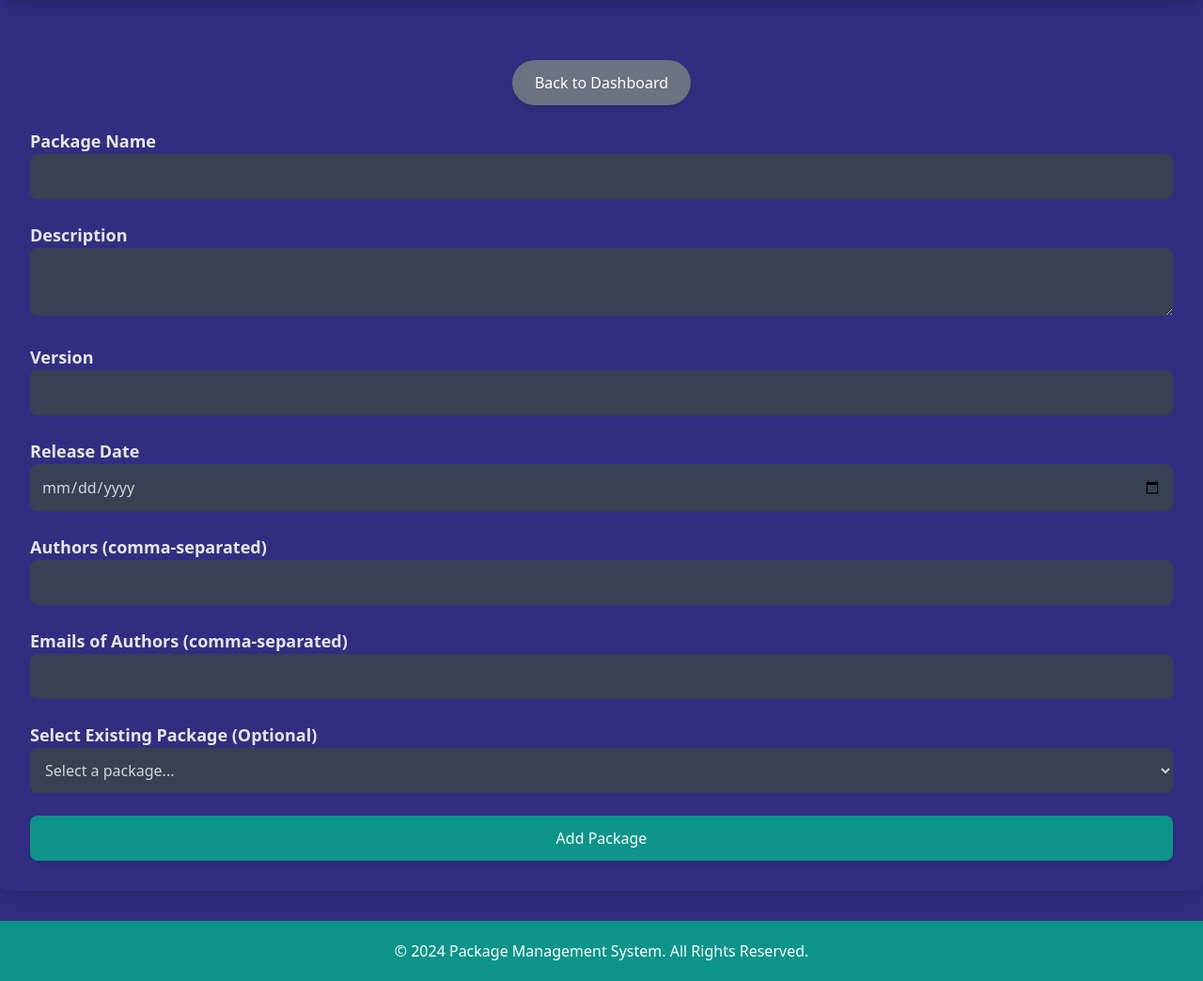
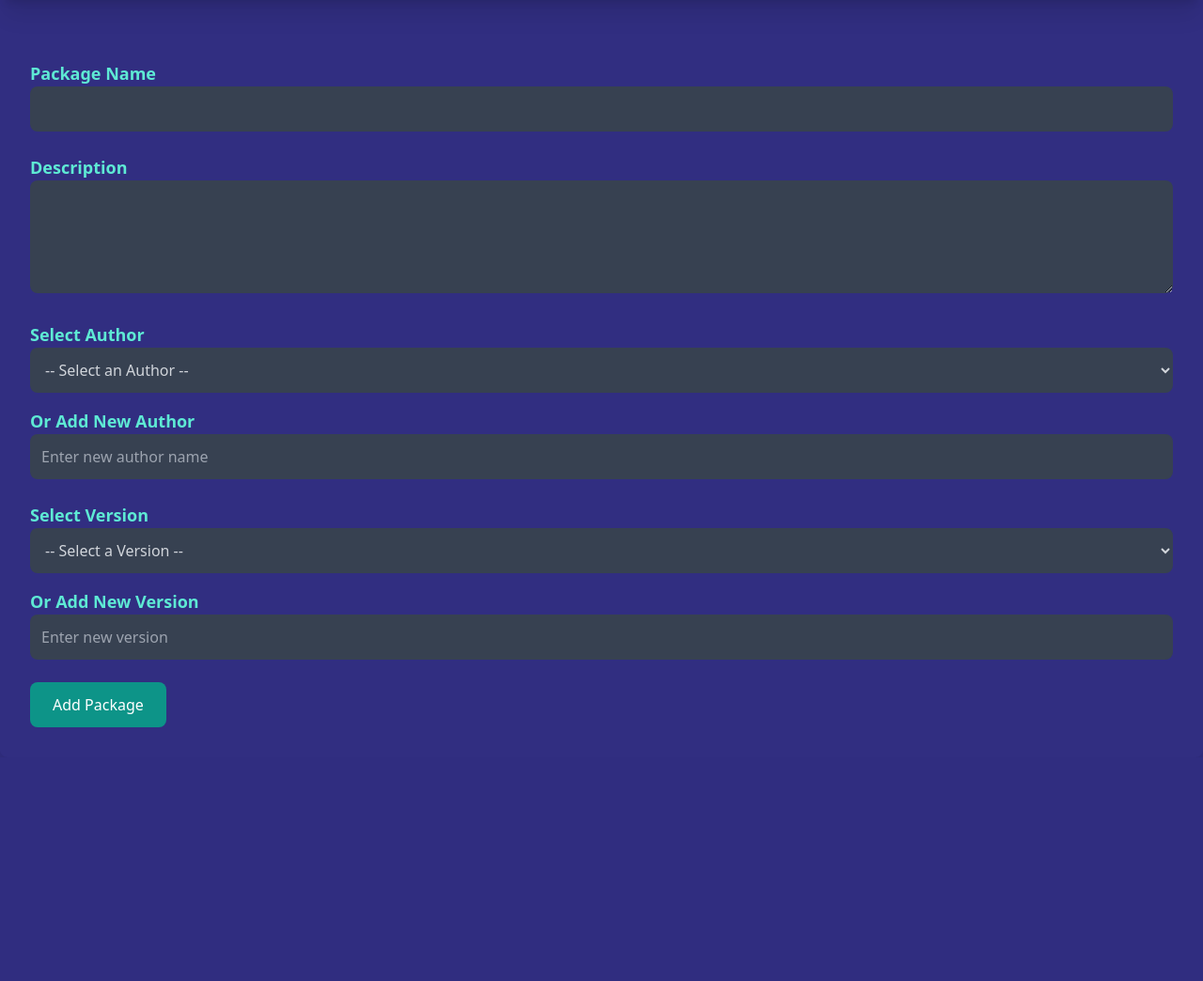
Before and after one commit to Youcode-Classe-E-2024-2025/tawba_zehaf_package, a PHP site: page /add_package.php in a window 1280 px wide. Shown: the part 104-1148 px from the top of the page at 94% size. After the commit the page ends 878 px from the top, so only its background shows below. Run offline with PHP 8.4, Linux system fonts and the light colour scheme; data comes from the database, SQL or seed files in the repository; some libraries are stand-ins or nearby versions.

Commit message:
add package update where i can select an author or version from database or add it manually

```diff
--- a/php/add_package.php
+++ b/php/add_package.php
@@ -1,78 +1,61 @@
 <?php
 require './db.php';
 
+// Si le formulaire est soumis
 if ($_SERVER['REQUEST_METHOD'] === 'POST') {
-    // Get input values from the form
-    $nom_package = $_POST['nom_package'] ?? '';
-    $description = $_POST['description'] ?? '';
-    $version = $_POST['version'] ?? '';
-    $release_date = $_POST['release_date'] ?? '';  // Added release date
-    $authors = $_POST['authors'] ?? '';
-    $emails = $_POST['emails'] ?? ''; // Added email input for authors
+    // Récupérer les données du formulaire
+    $nomPackage = $_POST['nom_package'];
+    $description = $_POST['description'];
 
-    // Validate input
-    if (empty($nom_package) || empty($description) || empty($version) || empty($release_date) || empty($authors) || empty($emails)) {
-        $error = "All fields are required!";
-    } else {
-        try {
-            // Check if package already exists in the database
-            $stmt = $pdo->prepare("SELECT COUNT(*) FROM packages WHERE nom_package = :nom_package");
-            $stmt->execute(['nom_package' => $nom_package]);
-            $package_exists = $stmt->fetchColumn();
+    // Ajouter le package dans la base de données
+    $stmt = $pdo->prepare("INSERT INTO packages (nom_package, description) VALUES (:nom_package, :description)");
+    $stmt->execute(['nom_package' => $nomPackage, 'description' => $description]);
 
-            if ($package_exists) {
-                $error = "A package with this name already exists!";
-            } else {
-                // Begin a transaction
-                $pdo->beginTransaction();
+    // Récupérer l'ID du package ajouté
+    $packageId = $pdo->lastInsertId();
 
-                // Insert the package into the 'packages' table
-                $stmt = $pdo->prepare("INSERT INTO packages (nom_package, description) VALUES (:nom_package, :description)");
-                $stmt->execute(['nom_package' => $nom_package, 'description' => $description]);
+    // Ajouter ou sélectionner un auteur
+    if (!empty($_POST['author_id'])) {
+        // Si un auteur existant est sélectionné
+        $authorId = $_POST['author_id'];
+        $stmt = $pdo->prepare("INSERT INTO auteurs_packages (id_auteur, id_package) VALUES (:author_id, :package_id)");
+        $stmt->execute(['author_id' => $authorId, 'package_id' => $packageId]);
+    } elseif (!empty($_POST['new_author'])) {
+        // Si un nouvel auteur est ajouté manuellement
+        $newAuthor = $_POST['new_author'];
+        $stmt = $pdo->prepare("INSERT INTO auteurs (nom_auteur) VALUES (:new_author)");
+        $stmt->execute(['new_author' => $newAuthor]);
+        $authorId = $pdo->lastInsertId();
+        $stmt = $pdo->prepare("INSERT INTO auteurs_packages (id_auteur, id_package) VALUES (:author_id, :package_id)");
+        $stmt->execute(['author_id' => $authorId, 'package_id' => $packageId]);
+    }
 
-                // Get the last inserted package ID
-                $id_package = $pdo->lastInsertId();
+    // Ajouter ou sélectionner une version
+    if (!empty($_POST['version'])) {
+        // Si une version existante est sélectionnée
+        $version = $_POST['version'];
+        $stmt = $pdo->prepare("INSERT INTO versions (id_package, version) VALUES (:package_id, :version)");
+        $stmt->execute(['package_id' => $packageId, 'version' => $version]);
+    } elseif (!empty($_POST['new_version'])) {
+        // Si une nouvelle version est ajoutée manuellement
+        $newVersion = $_POST['new_version'];
+        $stmt = $pdo->prepare("INSERT INTO versions (id_package, version) VALUES (:package_id, :new_version)");
+        $stmt->execute(['package_id' => $packageId, 'new_version' => $newVersion]);
+    }
 
-                // Insert version into 'versions' table
-                $stmt = $pdo->prepare("INSERT INTO versions (id_package, version, date_release) VALUES (:id_package, :version, :date_release)");
-                $stmt->execute(['id_package' => $id_package, 'version' => $version, 'date_release' => $release_date]);
-
-                // Insert authors and their emails into 'auteurs' and 'auteurs_packages' tables
-                $authors = explode(',', $authors);  // Expect authors to be comma-separated
-                $emails = explode(',', $emails);    // Expect emails to be comma-separated
-
-                foreach ($authors as $key => $author_name) {
-                    $author_name = trim($author_name);
-                    $email = isset($emails[$key]) ? trim($emails[$key]) : '';
-
-                    // Insert the author into the 'auteurs' table if they don't exist
-                    $stmt = $pdo->prepare("INSERT INTO auteurs (nom_auteur, email) VALUES (:nom_auteur, :email) ON DUPLICATE KEY UPDATE id_auteur=LAST_INSERT_ID(id_auteur)");
-                    $stmt->execute(['nom_auteur' => $author_name, 'email' => $email]);
-
-                    // Get the author ID and link to the package
-                    $author_id = $pdo->lastInsertId();
-                    $stmt = $pdo->prepare("INSERT INTO auteurs_packages (id_package, id_auteur) VALUES (:id_package, :id_auteur)");
-                    $stmt->execute(['id_package' => $id_package, 'id_auteur' => $author_id]);
-                }
-
-                // Commit the transaction
-                $pdo->commit();
-
-                // Redirect to the user page after successful addition
-                header("Location: user.php");
-                exit;
-            }
-        } catch (Exception $e) {
-            // Rollback if there is an error
-            $pdo->rollBack();
-            $error = "Error: " . $e->getMessage();
-        }
-    }
+    // Rediriger après l'ajout
+    header("Location: user.php");
+    exit();
 }
 
-// Fetch all existing packages for the selection dropdown
-$stmt = $pdo->query("SELECT * FROM packages");
-$existing_packages = $stmt->fetchAll();
+// Récupérer la liste des auteurs et des versions depuis la base de données
+$stmtAuthors = $pdo->prepare("SELECT * FROM auteurs");
+$stmtAuthors->execute();
+$authors = $stmtAuthors->fetchAll();
+
+$stmtVersions = $pdo->prepare("SELECT DISTINCT version FROM versions");
+$stmtVersions->execute();
+$versions = $stmtVersions->fetchAll();
 ?>
 
 <!DOCTYPE html>
@@ -81,69 +64,73 @@ $existing_packages = $stmt->fetchAll();
 <head>
     <meta charset="UTF-8">
     <meta name="viewport" content="width=device-width, initial-scale=1.0">
-    <title>Add New Package</title>
+    <title>Add Package</title>
     <script src="https://cdn.tailwindcss.com"></script>
 </head>
 
 <body class="bg-indigo-900 text-gray-200 font-sans">
+
     <header class="bg-teal-600 text-white p-8 text-center shadow-xl rounded-b-lg">
         <h1 class="text-4xl font-semibold">Add New Package</h1>
     </header>
 
     <div class="container mx-auto p-8 mt-8 bg-gray-850 rounded-lg shadow-xl">
-        <div class="flex justify-center mb-6">
-            <a href="user.php" class="bg-gray-500 text-white py-3 px-6 rounded-full shadow-md hover:bg-gray-600 transition">Back to Dashboard</a>
-        </div>
-
-        <?php if (!empty($error)): ?>
-            <div class="text-red-500 text-center mb-6"><?php echo htmlspecialchars($error, ENT_QUOTES, 'UTF-8'); ?></div>
-        <?php endif; ?>
-
-        <!-- Add Package Form -->
-        <form method="POST" action="add_package.php" class="space-y-6">
+        <form method="POST" class="space-y-6">
+            <!-- Nom du package -->
             <div>
-                <label for="nom_package" class="block text-lg font-semibold">Package Name</label>
-                <input type="text" id="nom_package" name="nom_package" class="w-full p-3 rounded-lg bg-gray-700 text-gray-300" required>
-            </div>
-            <div>
-                <label for="description" class="block text-lg font-semibold">Description</label>
-                <textarea id="description" name="description" class="w-full p-3 rounded-lg bg-gray-700 text-gray-300" required></textarea>
-            </div>
-            <div>
-                <label for="version" class="block text-lg font-semibold">Version</label>
-                <input type="text" id="version" name="version" class="w-full p-3 rounded-lg bg-gray-700 text-gray-300" required>
-            </div>
-            <div>
-                <label for="release_date" class="block text-lg font-semibold">Release Date</label>
-                <input type="date" id="release_date" name="release_date" class="w-full p-3 rounded-lg bg-gray-700 text-gray-300" required>
-            </div>
-            <div>
-                <label for="authors" class="block text-lg font-semibold">Authors (comma-separated)</label>
-                <input type="text" id="authors" name="authors" class="w-full p-3 rounded-lg bg-gray-700 text-gray-300" required>
-            </div>
-            <div>
-                <label for="emails" class="block text-lg font-semibold">Emails of Authors (comma-separated)</label>
-                <input type="text" id="emails" name="emails" class="w-full p-3 rounded-lg bg-gray-700 text-gray-300" required>
+                <label for="nom_package" class="text-lg font-semibold text-teal-300">Package Name</label>
+                <input type="text" name="nom_package" id="nom_package" class="w-full p-3 rounded-lg bg-gray-700 text-gray-300 focus:outline-none focus:ring-2 focus:ring-teal-500" required>
             </div>
 
-            <!-- Existing Packages Dropdown -->
+            <!-- Description du package -->
             <div>
-                <label for="existing_package" class="block text-lg font-semibold">Select Existing Package (Optional)</label>
-                <select id="existing_package" name="existing_package" class="w-full p-3 rounded-lg bg-gray-700 text-gray-300">
-                    <option value="">Select a package...</option>
-                    <?php foreach ($existing_packages as $package): ?>
-                        <option value="<?php echo htmlspecialchars($package['id_package']); ?>"><?php echo htmlspecialchars($package['nom_package']); ?></option>
+                <label for="description" class="text-lg font-semibold text-teal-300">Description</label>
+                <textarea name="description" id="description" class="w-full p-3 rounded-lg bg-gray-700 text-gray-300 focus:outline-none focus:ring-2 focus:ring-teal-500" rows="4" required></textarea>
+            </div>
+
+            <!-- Sélectionner un auteur ou ajouter un auteur manuellement -->
+            <div>
+                <label for="author_id" class="text-lg font-semibold text-teal-300">Select Author</label>
+                <select name="author_id" id="author_id" class="w-full p-3 rounded-lg bg-gray-700 text-gray-300 focus:outline-none focus:ring-2 focus:ring-teal-500">
+                    <option value="">-- Select an Author --</option>
+                    <?php foreach ($authors as $author): ?>
+                        <option value="<?php echo htmlspecialchars($author['id_auteur'], ENT_QUOTES, 'UTF-8'); ?>">
+                            <?php echo htmlspecialchars($author['nom_auteur'], ENT_QUOTES, 'UTF-8'); ?>
+                        </option>
                     <?php endforeach; ?>
                 </select>
+
+                <div class="mt-4">
+                    <label for="new_author" class="text-lg font-semibold text-teal-300">Or Add New Author</label>
+                    <input type="text" name="new_author" id="new_author" class="w-full p-3 rounded-lg bg-gray-700 text-gray-300 focus:outline-none focus:ring-2 focus:ring-teal-500" placeholder="Enter new author name">
+                </div>
             </div>
 
-            <button type="submit" class="w-full py-3 px-6 bg-teal-600 text-white rounded-lg shadow-md hover:bg-teal-700 transition">Add Package</button>
+            <!-- Sélectionner une version ou ajouter une version manuellement -->
+            <div>
+                <label for="version" class="text-lg font-semibold text-teal-300">Select Version</label>
+                <select name="version" id="version" class="w-full p-3 rounded-lg bg-gray-700 text-gray-300 focus:outline-none focus:ring-2 focus:ring-teal-500">
+                    <option value="">-- Select a Version --</option>
+                    <?php foreach ($versions as $version): ?>
+                        <option value="<?php echo htmlspecialchars($version['version'], ENT_QUOTES, 'UTF-8'); ?>">
+                            <?php echo htmlspecialchars($version['version'], ENT_QUOTES, 'UTF-8'); ?>
+                        </option>
+                    <?php endforeach; ?>
+                </select>
+
+                <div class="mt-4">
+                    <label for="new_version" class="text-lg font-semibold text-teal-300">Or Add New Version</label>
+                    <input type="text" name="new_version" id="new_version" class="w-full p-3 rounded-lg bg-gray-700 text-gray-300 focus:outline-none focus:ring-2 focus:ring-teal-500" placeholder="Enter new version">
+                </div>
+            </div>
+
+            <!-- Bouton pour soumettre le formulaire -->
+            <button type="submit" class="bg-teal-600 text-white py-3 px-6 rounded-lg hover:bg-teal-700 transition">
+                Add Package
+            </button>
         </form>
     </div>
 
-    <footer class="bg-teal-600 text-white text-center py-5 mt-8">
-        <p>&copy; 2024 Package Management System. All Rights Reserved.</p>
-    </footer>
 </body>
 
 </html>
```
Also changed, not shown: php/user.php (+19 -2 lines).
